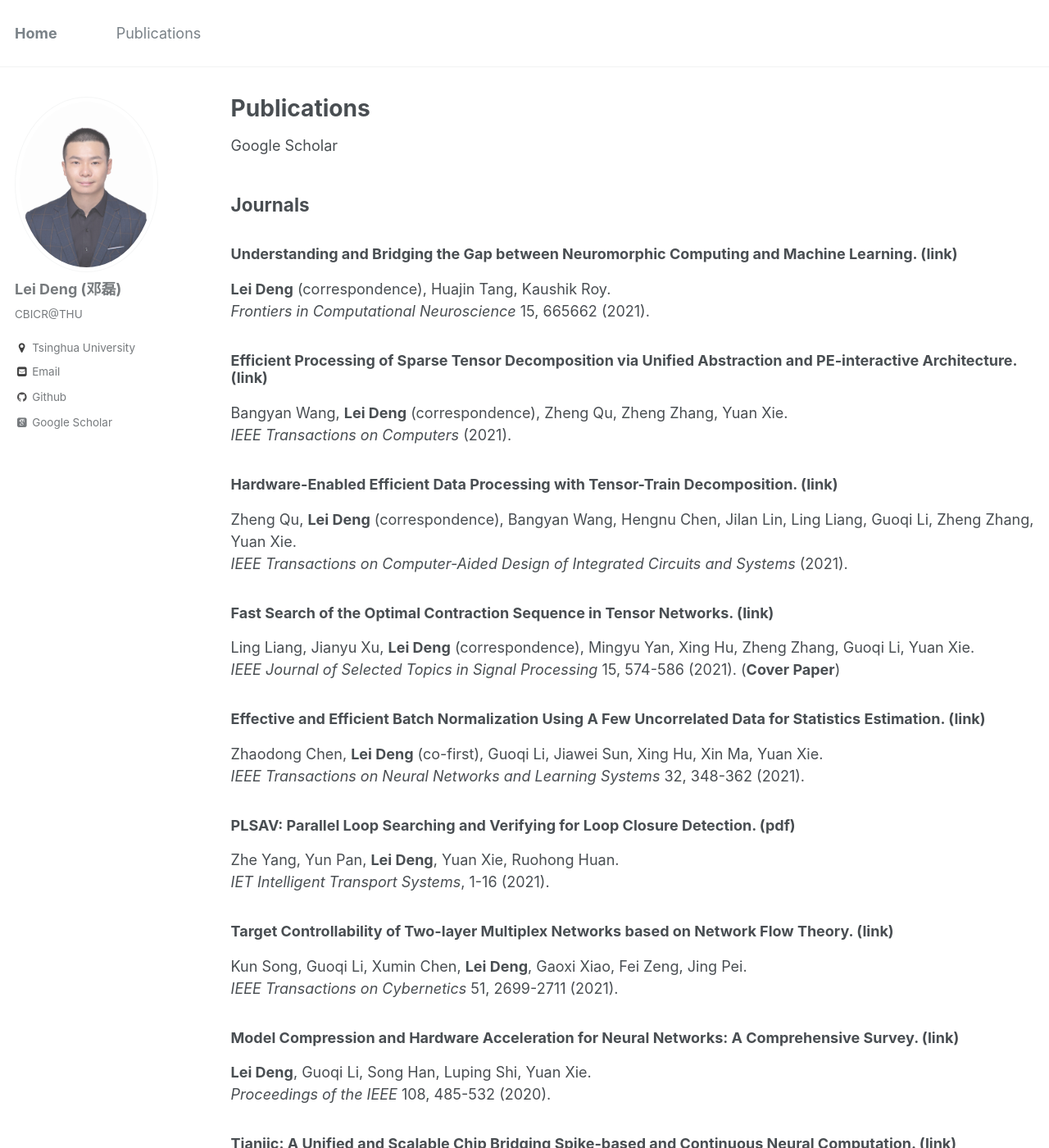
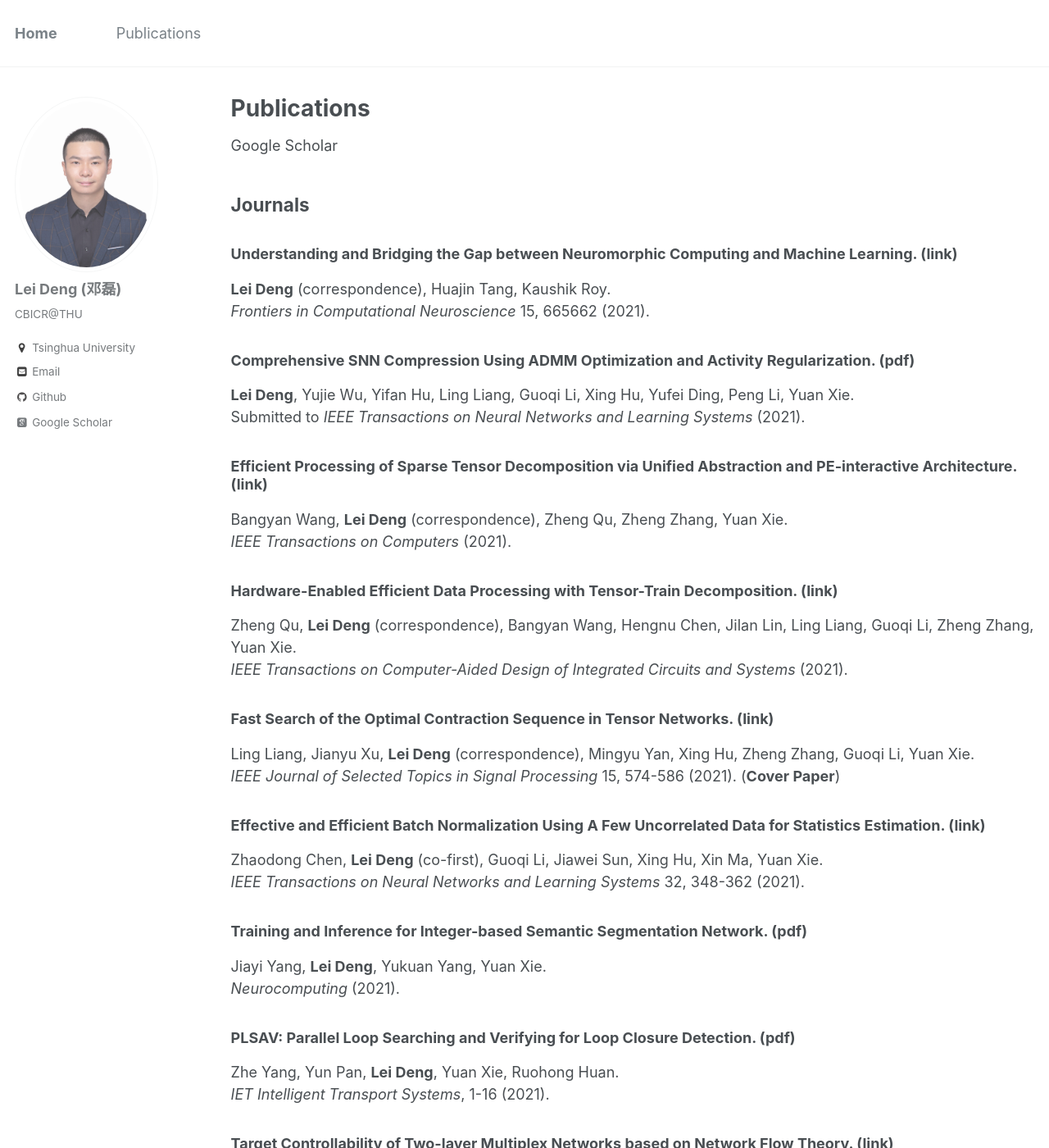
Before and after one commit to dllfei/dllfei.github.io, a Jekyll site: the page built from _pages/publications.md, in a window 1280 px wide and 1400 px high. Shown: the whole window at 82% size. Built offline with Jekyll 4.4.1, drawn with Linux system fonts in a browser that asks for light colours; some web fonts are replaced; some of the changed text lies outside the part shown.

Commit message:
Update publications.md

```diff
--- a/_pages/publications.md
+++ b/_pages/publications.md
@@ -11,6 +11,10 @@ author_profile: true
 ### Understanding and Bridging the Gap between Neuromorphic Computing and Machine Learning. ([link](https://www.frontiersin.org/articles/10.3389/fncom.2021.665662/full)) <br />
 **Lei Deng** (correspondence), Huajin Tang, Kaushik Roy. <br />
 *Frontiers in Computational Neuroscience* 15, 665662 (2021).
+
+### Comprehensive SNN Compression Using ADMM Optimization and Activity Regularization. ([pdf](https://arxiv.org/pdf/1911.00822.pdf)) <br />
+**Lei Deng**, Yujie Wu, Yifan Hu, Ling Liang, Guoqi Li, Xing Hu, Yufei Ding, Peng Li, Yuan Xie. <br />
+Submitted to *IEEE Transactions on Neural Networks and Learning Systems* (2021).
 
 ### Efficient Processing of Sparse Tensor Decomposition via Unified Abstraction and PE-interactive Architecture. ([link](https://ieeexplore.ieee.org/document/9314209)) <br />
 Bangyan Wang, **Lei Deng** (correspondence), Zheng Qu, Zheng Zhang, Yuan Xie. <br />
@@ -28,6 +32,10 @@ Ling Liang, Jianyu Xu, **Lei Deng** (correspondence), Mingyu Yan, Xing Hu, Zheng
 Zhaodong Chen, **Lei Deng** (co-first), Guoqi Li, Jiawei Sun, Xing Hu, Xin Ma, Yuan Xie. <br />
 *IEEE Transactions on Neural Networks and Learning Systems* 32, 348-362 (2021).
 
+### Training and Inference for Integer-based Semantic Segmentation Network. ([pdf](https://jiayiyang.info/files/QFCN.pdf)) <br />
+Jiayi Yang, **Lei Deng**, Yukuan Yang, Yuan Xie. <br />
+*Neurocomputing* (2021).
+
 ### PLSAV: Parallel Loop Searching and Verifying for Loop Closure Detection. ([pdf](https://ietresearch.onlinelibrary.wiley.com/doi/epdf/10.1049/itr2.12054)) <br />
 Zhe Yang, Yun Pan, **Lei Deng**, Yuan Xie, Ruohong Huan. <br />
 *IET Intelligent Transport Systems*, 1-16 (2021).
@@ -195,6 +195,10 @@ Guoqi Li, Wuhua Hu, Gaoxi Xiao, **Lei Deng**, Pei Tang, Jing Pei, Luping Shi. <b
 Hanle Zheng, Yujie Wu, **Lei Deng**, Yifan Hu, Guoqi Li. <br />
 in *AAAI Conference on Artificial Intelligence (AAAI)*, Virtual Event, February 2021. (acceptance rate: 21%)
 
+### Exploiting Spiking Dynamics with Spatial-temporal Feature Normalization in Graph Learning. (Accepted) <br />
+Mingkun Xu, Yujie Wu, **Lei Deng**, Faqiang Liu, Guoqi Li, Jing Pei. <br />
+in *International Joint Conference on Artificial Intelligence (IJCAI)*, Virtual Event, August 2021. (acceptance rate: 13.9%)
+
 ### GNNAdvisor: An Adaptive and Efficient Runtime System for GNN Acceleration on GPUs. (Accepted) <br />
 Yuke Wang, Boyuan Feng, Gushu Li, Shuangchen Li, **Lei Deng**, Yuan Xie, Yufei Ding. <br />
 in *USENIX Symposium on Operating Systems Design and Implementation (OSDI)*, Virtual Event, July 2021. (acceptance rate: 18.8%)
```
Also changed, not shown: other parts of _pages/publications.md (+0 -8 lines).
